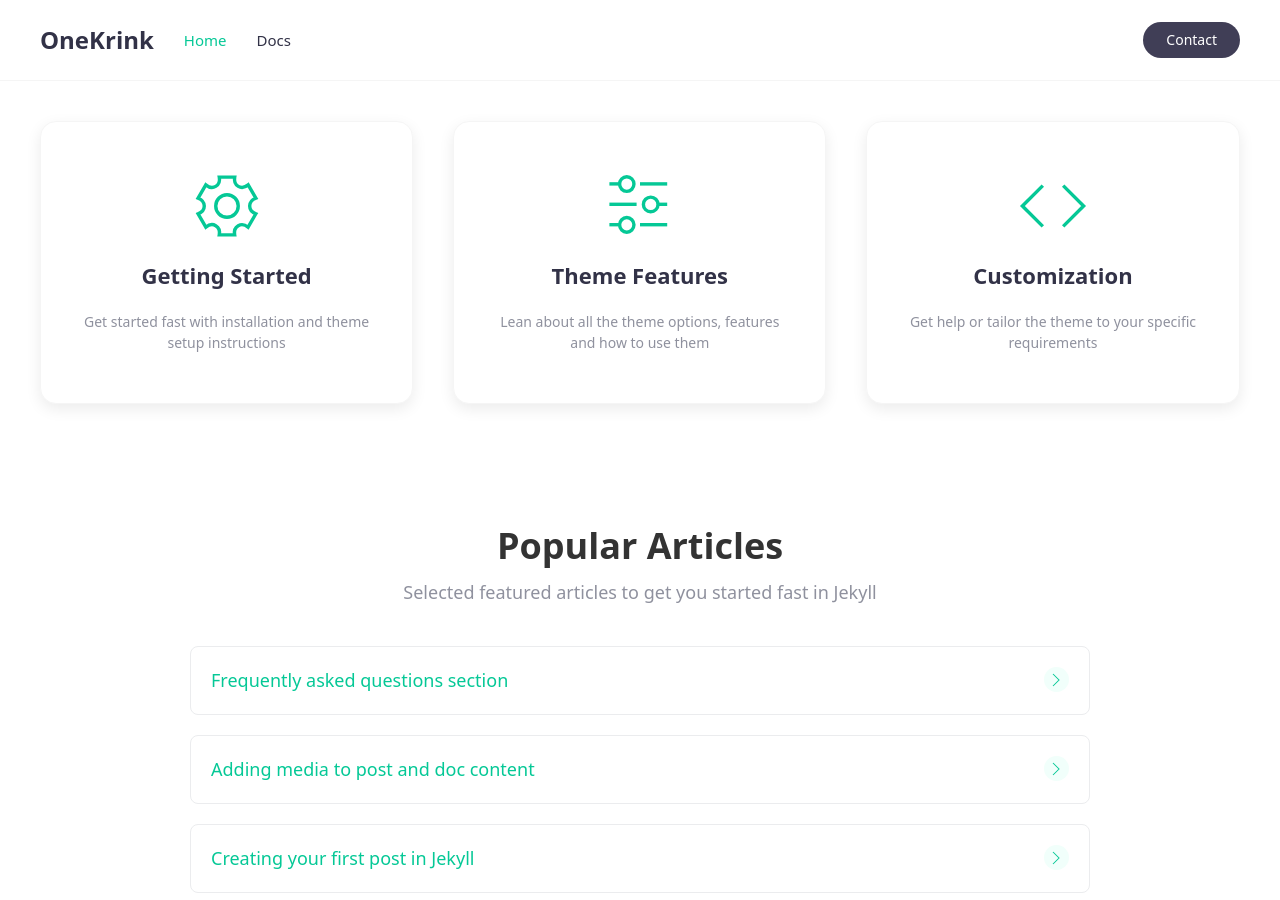
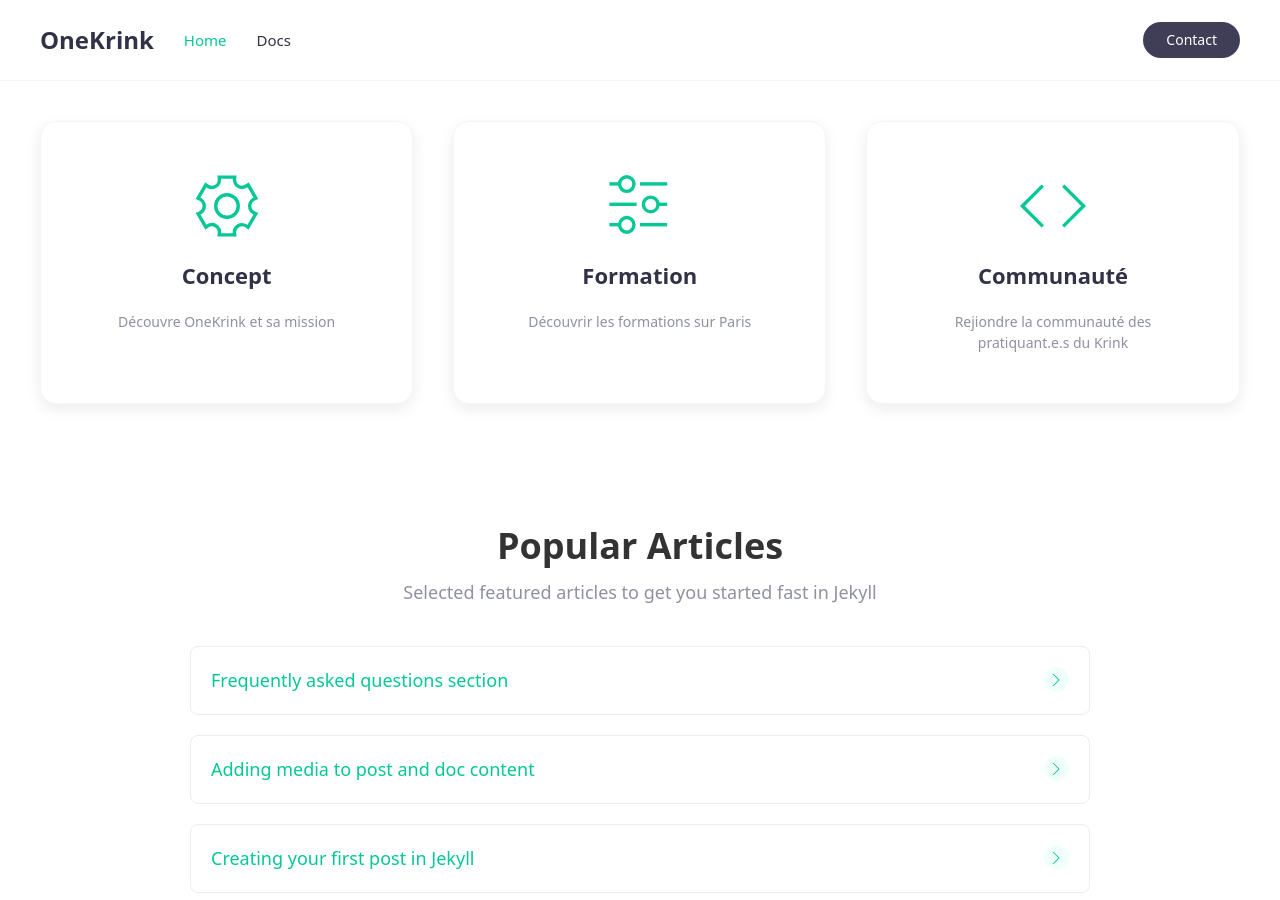
Before and after one commit to OneKrink/onekrink.github.io, a Jekyll site: the page built from index.md, in a window 1280 px wide and 900 px high, scrolled down 769 px. Built offline with Jekyll 4.4.1, drawn with Linux system fonts in a browser that asks for light colours.

Commit message:
Update navigation_boxes.yml

```diff
--- a/_data/navigation_boxes.yml
+++ b/_data/navigation_boxes.yml
@@ -1,16 +1,16 @@
 # Boxes include navigation
 
-- title: Getting Started
-  desc: Get started fast with installation and theme setup instructions
+- title: Concept
+  desc: Découvre OneKrink et sa mission
   icon: cog
   doc: installation
 
-- title: Theme Features
-  desc: Lean about all the theme options, features and how to use them
+- title: Formation
+  desc: Découvrir les formations sur Paris
   icon: settings
   doc: hero
 
-- title: Customization
-  desc: Get help or tailor the theme to your specific requirements
+- title: Communauté
+  desc: Rejiondre la communauté des pratiquant.e.s du Krink
   icon: code
   doc: customize
```
